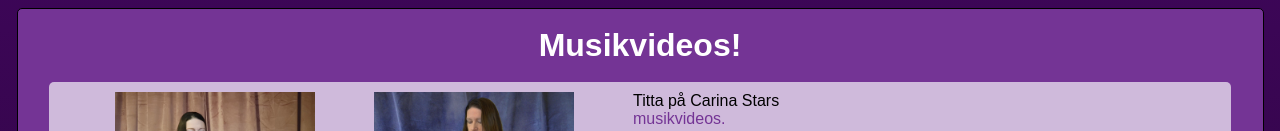
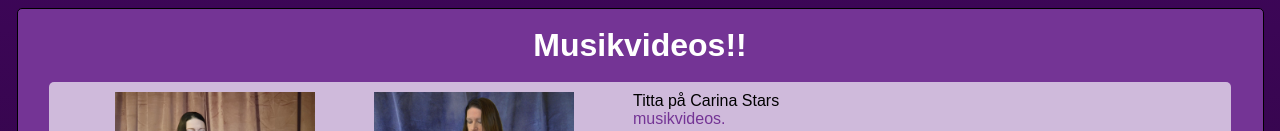
Before and after one commit to Carinalak/carinastars, a React (Vite) app: page /#/ in a window 1280 px wide. Shown: the part 572-703 px from the top of the page. Built offline with nearby package versions, Linux system fonts and the light colour scheme; a web font is replaced by a local one.

Commit message:
Upload on webb -configuration new2

```diff
--- a/src/pages/Home.tsx
+++ b/src/pages/Home.tsx
@@ -232,7 +232,7 @@
         </NewsArticleSecond>
 
         <NewsArticleThird>
-          <H3White>Musikvideos!</H3White>
+          <H3White>Musikvideos!!</H3White>
           <NewsArticleTextContainer>
             <InnerTextCenter><NewsLpImageSecond src={AmISick} loading="lazy"/></InnerTextCenter>
             <InnerTextCenter><NewsLpImage src={LuckySoulDreaming} loading="lazy"/></InnerTextCenter>
```
